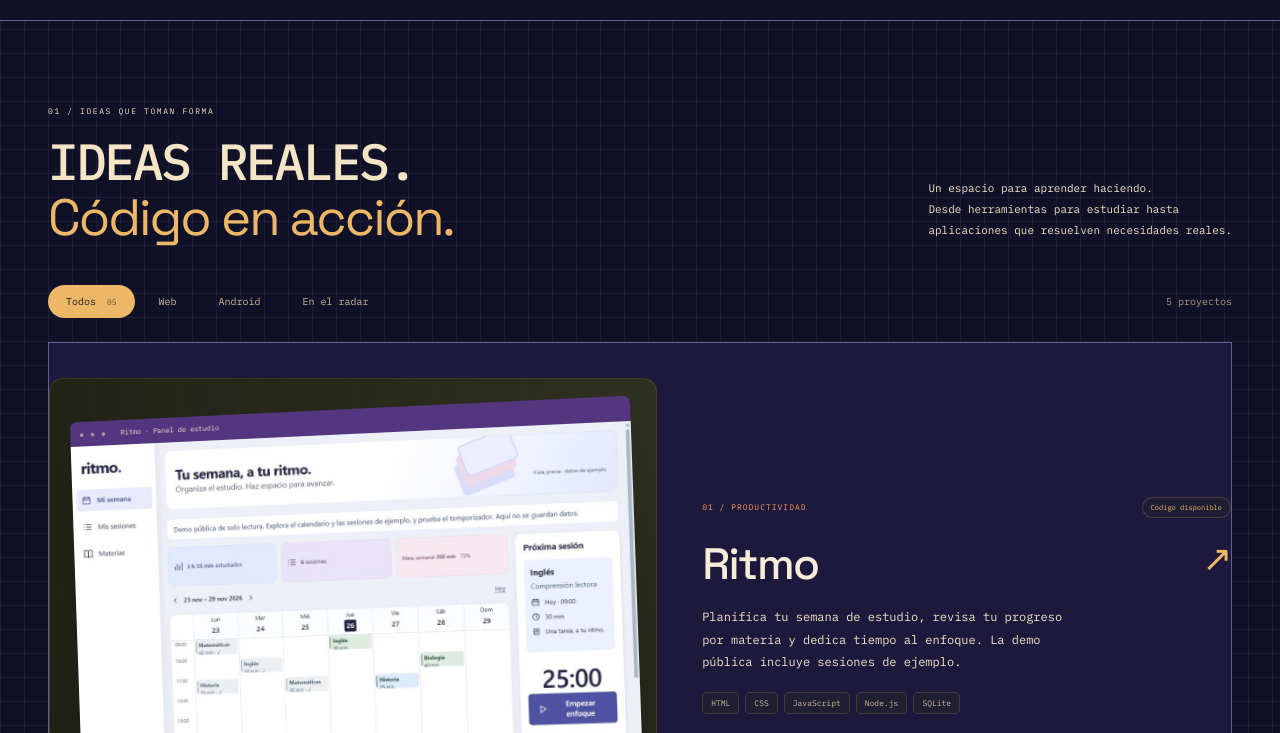
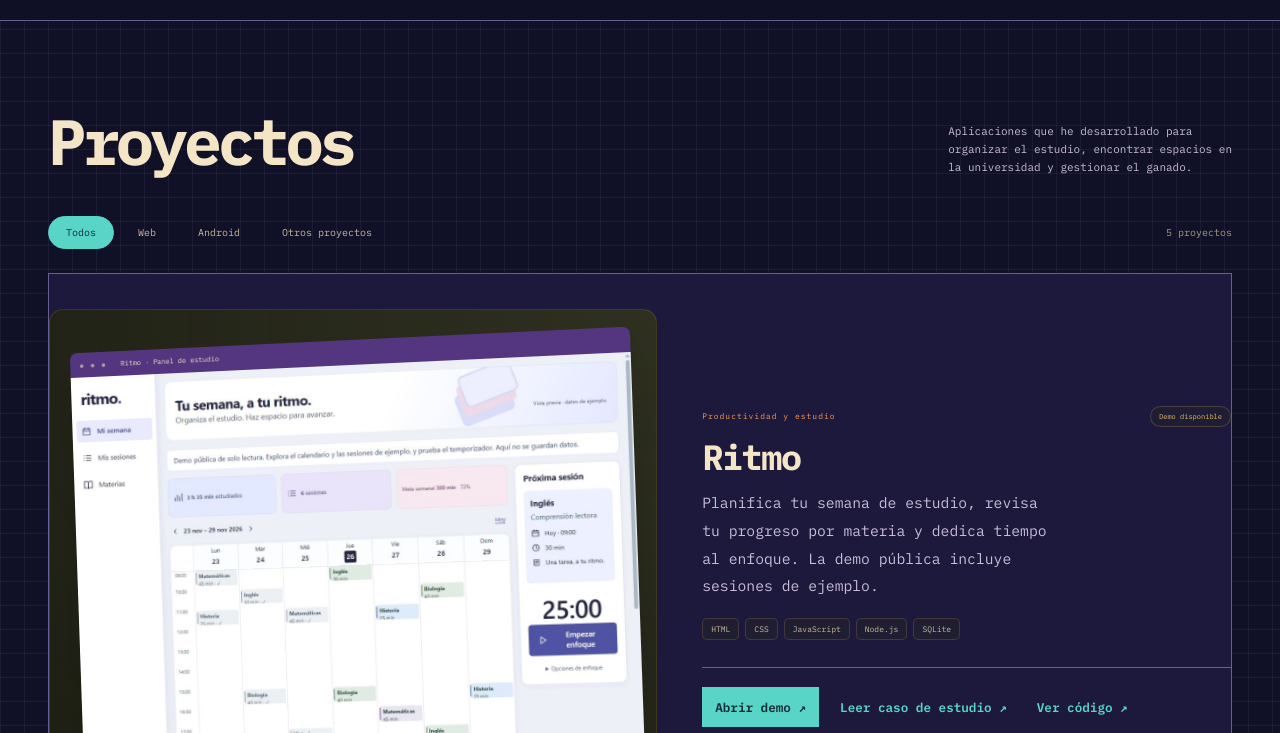
Before and after one commit to NayeliSantos19/NayeliSantos19.github.io, a plain HTML site: page proyectos.html in a window 1280 px wide. Shown: the part 67-800 px from the top of the page. Drawn offline with Linux system fonts and the light colour scheme; a web font is replaced by a local one.

Commit message:
Da prioridad a las demos y mejora la lectura de Proyectos

```diff
--- a/proyectos.html
+++ b/proyectos.html
@@ -1,17 +1,17 @@
 <!doctype html>
 <html lang="es">
-<head><meta charset="UTF-8"><meta name="viewport" content="width=device-width,initial-scale=1"><meta name="description" content="Nayeli Santos, desarrolladora web en formación. Proyectos, ideas y experimentos entre código y creatividad."><meta name="theme-color" content="#101027"><title>Proyectos · Nayeli Santos</title><link rel="icon" href="icon.svg" type="image/svg+xml"><link rel="stylesheet" href="portfolio.css"><link rel="stylesheet" href="editorial.css"><link rel="stylesheet" href="gallery.css"><link rel="stylesheet" href="neo.css"><link rel="stylesheet" href="styles/retro.css"></head>
-<body>
+<head><meta charset="UTF-8"><meta name="viewport" content="width=device-width,initial-scale=1"><meta name="description" content="Nayeli Santos, desarrolladora web en formación. Proyectos, ideas y experimentos entre código y creatividad."><meta name="theme-color" content="#101027"><title>Proyectos · Nayeli Santos</title><link rel="icon" href="icon.svg" type="image/svg+xml"><link rel="stylesheet" href="portfolio.css"><link rel="stylesheet" href="editorial.css"><link rel="stylesheet" href="gallery.css"><link rel="stylesheet" href="neo.css"><link rel="stylesheet" href="styles/retro.css"><link rel="stylesheet" href="styles/projects-page.css"></head>
+<body class="projects-page">
 <a class="skip" href="#contenido">Saltar al contenido</a><div class="scroll-progress" aria-hidden="true"></div>
 <header class="nav"><a class="logo" href="index.html" aria-label="Nayeli Santos, inicio"><span class="retro-brand-icon" aria-hidden="true">✦</span>Nayeli Santos</a><nav aria-label="Principal"><a href="index.html">Inicio</a><a href="proyectos.html" aria-current="page">Proyectos</a><a href="sobre-mi.html">Sobre mí</a><button class="quick-open" id="quick-open" aria-haspopup="dialog">Explorar <kbd>/</kbd></button><a class="nav-contact" href="contacto.html">Contacto</a></nav></header>
 <main id="contenido">
-<section class="projects wrap" id="proyectos"><div class="section-heading"><div><p class="eyebrow">01 / IDEAS QUE TOMAN FORMA</p><h2>IDEAS REALES.<br><em>Código en acción.</em></h2></div><p>Un espacio para aprender haciendo.<br>Desde herramientas para estudiar hasta<br>aplicaciones que resuelven necesidades reales.</p></div><div class="project-toolbar"><div class="filters" role="group" aria-label="Filtrar proyectos"><button class="selected" data-filter="all" aria-pressed="true">Todos <span>05</span></button><button data-filter="web" aria-pressed="false">Web</button><button data-filter="android" aria-pressed="false">Android</button><button data-filter="lab" aria-pressed="false">En el radar</button></div><span id="project-count" role="status">5 proyectos</span></div>
+<section class="projects wrap" id="proyectos"><div class="section-heading"><div><h1>Proyectos</h1></div><p>Aplicaciones que he desarrollado para organizar el estudio, encontrar espacios en la universidad y gestionar el ganado.</p></div><div class="project-toolbar"><div class="filters" role="group" aria-label="Filtrar proyectos"><button class="selected" data-filter="all" aria-pressed="true">Todos</button><button data-filter="web" aria-pressed="false">Web</button><button data-filter="android" aria-pressed="false">Android</button><button data-filter="lab" aria-pressed="false">Otros proyectos</button></div><span id="project-count" role="status">5 proyectos</span></div>
 <div class="project-grid">
-<article class="project featured" data-category="web"><div class="project-visual ritmo-visual real-preview"><button class="screenshot-open" data-detail="ritmo" aria-label="Ver capturas de Ritmo"><div class="screenshot-frame"><div class="capture-chrome" aria-hidden="true"><span>● ● ●</span><small>Ritmo · Panel de estudio</small></div><img src="ritmo-demo-panel.jpg" alt="Ritmo · Calendario semanal, tarjetas de progreso y temporizador" width="1280" height="900" loading="lazy"><span class="capture-cta">↗ VER GALERÍA</span></div></button><span class="visual-caption">CAPTURA REAL / APP WEB</span></div><div class="project-info"><div class="project-label"><span>01 / PRODUCTIVIDAD</span><span class="status">Código disponible</span></div><h3>Ritmo <span>↗</span></h3><p>Planifica tu semana de estudio, revisa tu progreso por materia y dedica tiempo al enfoque. La demo pública incluye sesiones de ejemplo.</p><div class="tags"><span>HTML</span><span>CSS</span><span>JavaScript</span><span>Node.js</span><span>SQLite</span></div><div class="project-actions"><a href="ritmo.html">Leer caso de estudio ↗</a><a href="https://nayelisantos19.github.io/ritmo-demo/" target="_blank" rel="noopener noreferrer">Abrir demo ↗</a><a href="https://github.com/NayeliSantos19/ritmo-study-app" target="_blank" rel="noopener noreferrer">Ver código ↗</a></div></div></article>
-<article class="project" data-category="web"><div class="project-visual study-visual real-preview"><button class="screenshot-open" data-detail="studyspot" aria-label="Ver capturas de StudySpot"><div class="screenshot-frame"><div class="capture-chrome" aria-hidden="true"><span>● ● ●</span><small>StudySpot · Vista anterior</small></div><img src="studyspot-inicio.png" alt="StudySpot · Vista anterior del catálogo" width="1280" height="960" loading="lazy"><span class="capture-cta">↗ VER GALERÍA</span></div></button><span class="visual-caption">CAPTURA / VISTA ANTERIOR</span></div><div class="project-info"><div class="project-label"><span>02 / COMUNIDAD ESTUDIANTIL</span><span class="status">Demo disponible</span></div><h3>StudySpot <span>↗</span></h3><p>Encuentra espacios para estudiar con búsqueda, filtros de wifi, enchufes y silencio, y un plano ilustrativo. La demo se puede explorar sin cuenta.</p><div class="tags"><span>React</span><span>Supabase</span><span>Tailwind CSS</span></div><div class="project-actions"><button data-detail="studyspot">Explorar proyecto ↗</button><a href="https://nayelisantos19.github.io/studyspot-demo/" target="_blank" rel="noopener noreferrer">Abrir demo ↗</a></div></div></article>
-<article class="project" data-category="android"><div class="project-visual bovine-visual real-preview"><button class="screenshot-open" data-detail="bobinapp" aria-label="Ver capturas de Bobinapp"><div class="screenshot-frame"><div class="capture-chrome" aria-hidden="true"><span>● ● ●</span><small>Bobinapp · Panel del prototipo web</small></div><img src="bobinapp-panel.png" alt="Bobinapp · Panel del prototipo web" width="1280" height="960" loading="lazy"><span class="capture-cta">↗ VER GALERÍA</span></div></button><span class="visual-caption">CAPTURA REAL / PROTOTIPO WEB</span></div><div class="project-info"><div class="project-label"><span>03 / TECNOLOGÍA PARA EL CAMPO</span><span class="status">App Android + API</span></div><h3>Bobinapp <span>↗</span></h3><p>Gestión de ganado bovino con registros sin conexión, trazabilidad, genealogía y seguimiento del hato.</p><div class="tags"><span>Kotlin</span><span>Jetpack Compose</span><span>Node.js</span><span>PostgreSQL</span></div><div class="project-actions"><button data-detail="bobinapp">Explorar proyecto ↗</button><a href="https://github.com/NayeliSantos19/bobinapp" target="_blank" rel="noopener noreferrer">Ver código ↗</a></div></div></article>
-<article class="project lab-project" data-category="lab"><div class="lab-symbol" aria-hidden="true">⌘</div><div><p class="project-label">04 / EN EL RADAR</p><h3>Comanda</h3><p>Sistema de pedidos de comida. Explora el código y la documentación disponibles en su repositorio.</p><a class="text-link" href="https://github.com/NayeliSantos19/comanda" target="_blank" rel="noopener noreferrer">Ver repositorio ↗</a></div><span class="lab-badge">Código disponible</span></article>
-<article class="project lab-project" data-category="lab"><div class="lab-symbol fila-symbol" aria-hidden="true">≋</div><div><p class="project-label">05 / EN EL RADAR</p><h3>Filalista</h3><p>Repositorio disponible para consultar el código. La descripción técnica y las capturas de este proyecto están pendientes de documentación.</p><a class="text-link" href="https://github.com/NayeliSantos19/filalista" target="_blank" rel="noopener noreferrer">Ver repositorio ↗</a></div><span class="lab-badge">Por documentar</span></article>
+<article class="project featured" data-category="web"><div class="project-visual ritmo-visual real-preview"><button class="screenshot-open" data-detail="ritmo" aria-label="Ver capturas de Ritmo"><div class="screenshot-frame"><div class="capture-chrome" aria-hidden="true"><span>● ● ●</span><small>Ritmo · Panel de estudio</small></div><img src="ritmo-demo-panel.jpg" alt="Ritmo · Calendario semanal, tarjetas de progreso y temporizador" width="1280" height="900" loading="lazy"><span class="capture-cta">↗ VER GALERÍA</span></div></button><span class="visual-caption">CAPTURA REAL / APP WEB</span></div><div class="project-info"><div class="project-label"><span>Productividad y estudio</span><span class="status">Demo disponible</span></div><h2>Ritmo</h2><p>Planifica tu semana de estudio, revisa tu progreso por materia y dedica tiempo al enfoque. La demo pública incluye sesiones de ejemplo.</p><div class="tags"><span>HTML</span><span>CSS</span><span>JavaScript</span><span>Node.js</span><span>SQLite</span></div><div class="project-actions"><a class="project-demo" href="https://nayelisantos19.github.io/ritmo-demo/" target="_blank" rel="noopener noreferrer">Abrir demo ↗</a><a href="ritmo.html">Leer caso de estudio ↗</a><a href="https://github.com/NayeliSantos19/ritmo-study-app" target="_blank" rel="noopener noreferrer">Ver código ↗</a></div></div></article>
+<article class="project" data-category="web"><div class="project-visual study-visual real-preview"><button class="screenshot-open" data-detail="studyspot" aria-label="Ver capturas de StudySpot"><div class="screenshot-frame"><div class="capture-chrome" aria-hidden="true"><span>● ● ●</span><small>StudySpot · Vista anterior</small></div><img src="studyspot-inicio.png" alt="StudySpot · Vista anterior del catálogo" width="1280" height="960" loading="lazy"><span class="capture-cta">↗ VER GALERÍA</span></div></button><span class="visual-caption">CAPTURA / VISTA ANTERIOR</span></div><div class="project-info"><div class="project-label"><span>Comunidad estudiantil</span><span class="status">Demo disponible</span></div><h2>StudySpot</h2><p>Encuentra espacios para estudiar con búsqueda, filtros de wifi, enchufes y silencio, y un plano ilustrativo. La demo se puede explorar sin cuenta.</p><div class="tags"><span>React</span><span>Supabase</span><span>Tailwind CSS</span></div><div class="project-actions"><a class="project-demo" href="https://nayelisantos19.github.io/studyspot-demo/" target="_blank" rel="noopener noreferrer">Abrir demo ↗</a><button data-detail="studyspot">Explorar proyecto ↗</button><a href="https://github.com/NayeliSantos19/studyspot" target="_blank" rel="noopener noreferrer">Ver código ↗</a></div></div></article>
+<article class="project" data-category="android"><div class="project-visual bovine-visual real-preview"><button class="screenshot-open" data-detail="bobinapp" aria-label="Ver capturas de Bobinapp"><div class="screenshot-frame"><div class="capture-chrome" aria-hidden="true"><span>● ● ●</span><small>Bobinapp · Panel del prototipo web</small></div><img src="bobinapp-panel.png" alt="Bobinapp · Panel del prototipo web" width="1280" height="960" loading="lazy"><span class="capture-cta">↗ VER GALERÍA</span></div></button><span class="visual-caption">CAPTURA REAL / PROTOTIPO WEB</span></div><div class="project-info"><div class="project-label"><span>Gestión ganadera</span><span class="status">App Android + API</span></div><h2>Bobinapp</h2><p>Gestión de ganado bovino con registros sin conexión, trazabilidad, genealogía y seguimiento del hato.</p><div class="tags"><span>Kotlin</span><span>Jetpack Compose</span><span>Node.js</span><span>PostgreSQL</span></div><div class="project-actions"><button data-detail="bobinapp">Explorar proyecto ↗</button><a href="https://github.com/NayeliSantos19/bobinapp" target="_blank" rel="noopener noreferrer">Ver código ↗</a></div></div></article>
+<article class="project lab-project" data-category="lab"><div class="lab-symbol" aria-hidden="true">⌘</div><div><p class="project-label">Pedidos</p><h2>Comanda</h2><p>Sistema de pedidos de comida. Explora el código y la documentación disponibles en su repositorio.</p><a class="text-link" href="https://github.com/NayeliSantos19/comanda" target="_blank" rel="noopener noreferrer">Ver código ↗</a></div><span class="lab-badge">Código disponible</span></article>
+<article class="project lab-project" data-category="lab"><div class="lab-symbol fila-symbol" aria-hidden="true">≋</div><div><p class="project-label">Repositorio</p><h2>Filalista</h2><p>Repositorio disponible para consultar el código. La descripción técnica y las capturas de este proyecto están pendientes de documentación.</p><a class="text-link" href="https://github.com/NayeliSantos19/filalista" target="_blank" rel="noopener noreferrer">Ver código ↗</a></div><span class="lab-badge">Por documentar</span></article>
 </div></section>
 </main><footer class="wrap"><a class="logo" href="index.html">ns<span>✳</span></a><span>© 2026 Nayeli Santos · Hecho con curiosidad.</span><a href="#contenido">VOLVER ARRIBA ↑</a></footer>
 <dialog id="project-dialog" aria-labelledby="detail-title"><button class="close-dialog" id="close-dialog" aria-label="Cerrar proyecto">✕</button><p class="eyebrow" id="detail-type"></p><h2 id="detail-title"></h2><section id="project-gallery" aria-label="Capturas del proyecto"><div class="gallery-stage" id="gallery-stage"><img id="gallery-image" alt=""><p id="gallery-error" hidden>No se pudo cargar esta captura.</p></div><div class="gallery-controls"><button id="gallery-prev" aria-label="Captura anterior">←</button><span id="gallery-position" role="status"></span><button id="gallery-next" aria-label="Captura siguiente">→</button><button id="gallery-zoom" aria-pressed="false">Ampliar +</button><a id="gallery-original" target="_blank" rel="noopener noreferrer">Abrir imagen ↗</a></div><p id="gallery-caption"></p><div id="gallery-thumbnails" role="group" aria-label="Elegir captura"></div></section><p id="detail-intro"></p><h3>La idea</h3><p id="detail-problem"></p><h3>Qué puedes explorar</h3><ul id="detail-features"></ul><div class="tags" id="detail-tags"></div><a class="button dark" id="detail-code" target="_blank" rel="noopener noreferrer">Explorar el código ↗</a><p class="detail-source">Descripción basada en la documentación del repositorio.</p></dialog>
--- /dev/null
+++ b/styles/projects-page.css
@@ -0,0 +1,67 @@
+.projects-page .section-heading h1 {
+  margin: 0;
+  font: 750 clamp(2.1rem, 5vw, 4.5rem)/1.1 var(--retro-mono);
+  letter-spacing: -.07em;
+  color: var(--ink);
+}
+.projects-page .section-heading > p {
+  max-width: 43ch;
+  line-height: 1.65;
+  color: var(--muted);
+  margin-block: 12px 0;
+}
+.projects-page .project-toolbar,
+.projects-page .filters {
+  flex-wrap: wrap;
+}
+.projects-page .filters button[aria-pressed='true'] {
+  color: #142b36;
+  background: var(--accent);
+  border-color: var(--accent);
+}
+.projects-page .project-info h2,
+.projects-page .lab-project h2 {
+  color: var(--ink);
+  font: 680 clamp(1.35rem, 2.8vw, 2.2rem)/1.16 var(--retro-mono);
+  letter-spacing: -.04em;
+  margin: .65rem 0;
+}
+.projects-page .project-info > p,
+.projects-page .lab-project p:not(.project-label) {
+  font-size: .92rem;
+  color: var(--muted);
+}
+.projects-page .project-actions {
+  flex-wrap: wrap;
+  justify-content: flex-start;
+  align-items: center;
+  border-color: var(--line);
+}
+.projects-page .project-actions > :is(a, button),
+.projects-page .lab-project .text-link {
+  color: var(--accent);
+  font: 600 .79rem/1.2 var(--retro-mono);
+}
+.projects-page .project-actions > :is(a, button) {
+  display: inline-flex;
+  align-items: center;
+  min-height: 40px;
+  padding: 6px 9px;
+}
+.projects-page .project-actions > .project-demo {
+  padding-inline: 13px;
+  color: #142b36;
+  background: var(--accent);
+}
+.projects-page .project-actions > :is(a, button):hover,
+.projects-page .lab-project .text-link:hover {
+  text-decoration: underline;
+  text-underline-offset: 3px;
+}
+.projects-page .project-label {
+  color: var(--retro-orange);
+}
+@media (max-width: 680px) {
+  .projects-page .project-toolbar { gap: 8px; }
+  .projects-page .project-actions { gap: 5px; }
+}
```
